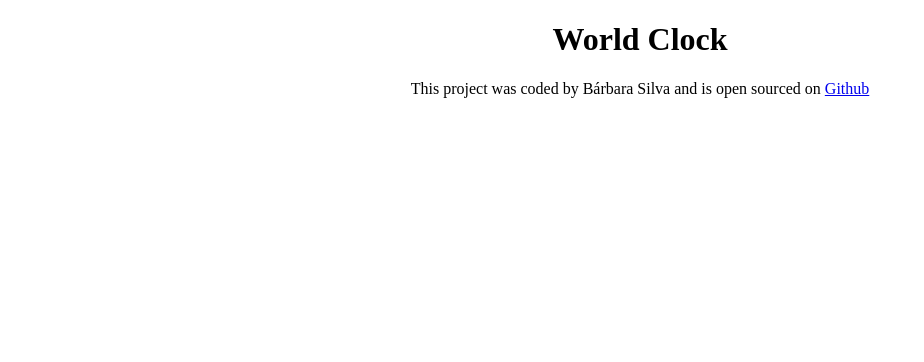
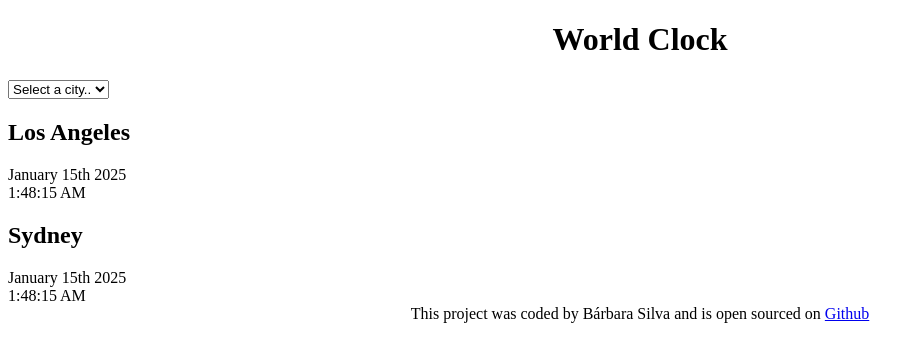
Before and after one commit to BarbaraISC/world-clock, a plain HTML site: page index.html in a window 1280 px wide. Shown: the whole page, without its empty margins (0-924 px from the left). Drawn offline with Linux system fonts and the light colour scheme.

Commit message:
Added the basic HTML

```diff
--- a/index.html
+++ b/index.html
@@ -7,13 +7,34 @@
     <title>World Clock - Bárbara Silva</title>
   </head>
   <body>
-    <h1>World Clock</h1>
+    <div class="container">
+      <h1>World Clock</h1>
+
+      <select>
+        <option value="">Select a city..</option>
+        <option value="">Lisbon</option>
+        <option value="">London</option>
+        <option value="">Madrid</option>
+      </select>
+
+      <div class="city">
+        <h2>Los Angeles</h2>
+        <div class="date">January 15th 2025</div>
+        <div class="time">1:48:15 AM</div>
+      </div>
+      <div class="city">
+        <h2>Sydney</h2>
+        <div class="date">January 15th 2025</div>
+        <div class="time">1:48:15 AM</div>
+      </div>
+    </div>
     <footer>
       This project was coded by Bárbara Silva and is open sourced on
       <a href="https://github.com/BarbaraISC/world-clock" target="_blank"
         >Github</a
       >
     </footer>
+
     <script src="javascript/index.js"></script>
   </body>
 </html>
```
